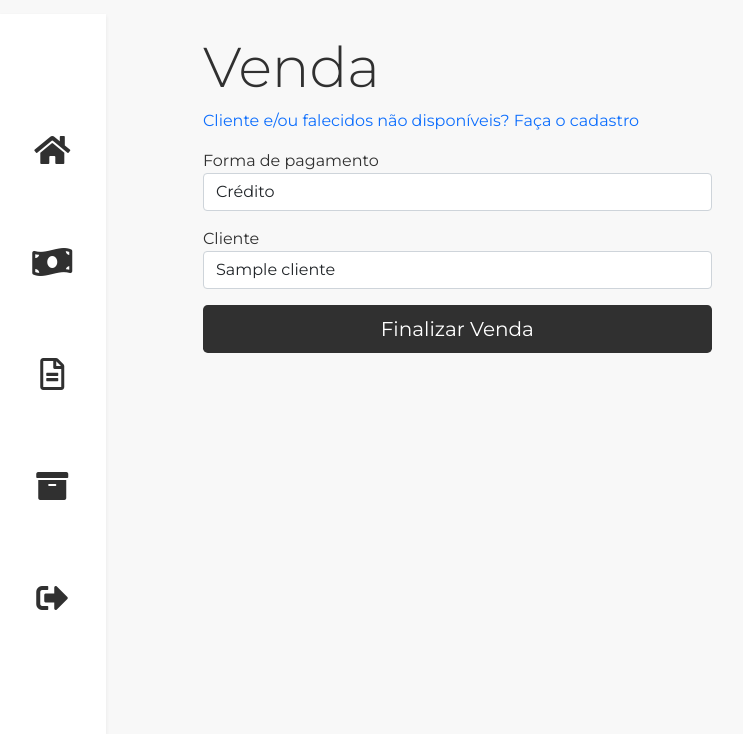
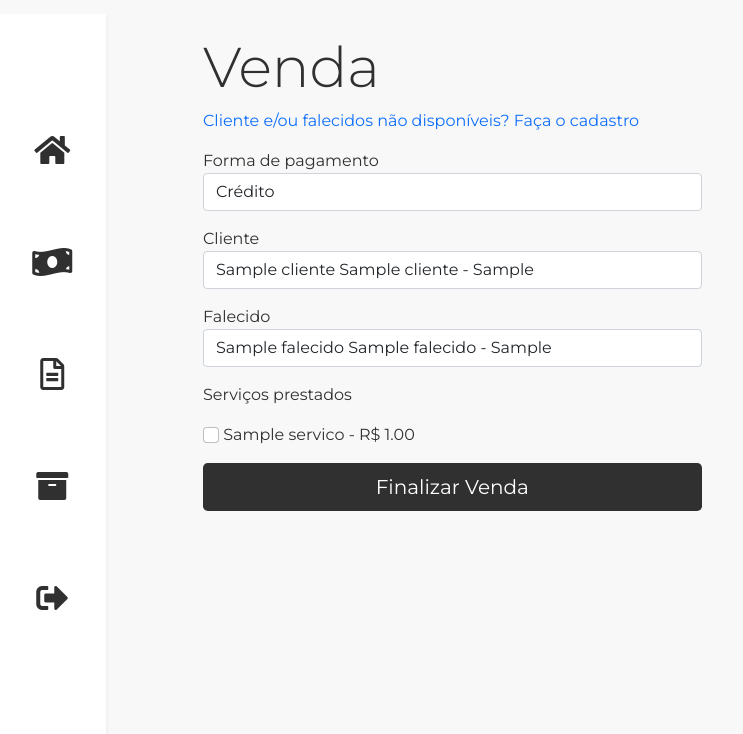
Before and after one commit to gabrielebonfim/sistema_funeraria, a Django app: page /venda in a window 1280 px wide. Shown: the part 66-800 px from the top of the page, without its empty margins (1-744 px from the left). Run offline with Django 3.2, Linux system fonts and the light colour scheme; tables that the repository leaves empty hold one stand-in row (values such as "Sample post"); some libraries are stand-ins or nearby versions.

Commit message:
Falta fazer o formulário venda funcionar

```diff
--- a/gerenciamento/models.py
+++ b/gerenciamento/models.py
@@ -43,15 +43,28 @@ class Venda(models.Model):
     cliente = models.ForeignKey(Cliente, verbose_name='Cliente', on_delete=models.PROTECT)
     falecido = models.ForeignKey(Falecido, verbose_name='Falecido', on_delete=models.PROTECT)
     servicos = models.ManyToManyField(Servico, verbose_name='Serviços prestados')
-    total = models.DecimalField('Valor total', decimal_places=2, max_digits=10)
-
-    @property
-    def valor_total():
-        servicos = self.servicos.all()
-        preco_total = 0.00
-        for servico in servicos:
-            preco_total += servico.preco
-        return preco_total
 
     def __str__(self):
-        return f'{self.id} - {self.cliente}'
+        return f'{self.id} {self.cliente} - {self.falecido}'
+
+
+
+
+
+
+
+
+
+
+    # total = models.DecimalField('Valor total', decimal_places=2, max_digits=10)
+
+    # @property
+    # def valor_total():
+    #     servicos = self.servicos.all()
+    #     preco_total = 0.00
+    #     for servico in servicos:
+    #         preco_total += servico.preco
+    #     return preco_total
+
+    # def __str__(self):
+    #     return f'{self.id} - {self.cliente}'
--- a/gerenciamento/templates/clientes.html
+++ b/gerenciamento/templates/clientes.html
@@ -19,7 +19,7 @@
         </div>
 
         <div class="form-group mb-3">
-            <input type='text' name='cpf' class="form-control col-6" placeholder="CPF">
+            <input type='text' name='cpf' class="form-control col-6" placeholder="CPF" maxlength="11">
         </div>
 
         <div class="form-group mb-3">
@@ -27,7 +27,7 @@
         </div>
 
         <div class="form-group mb-3">
-            <input type='text' name='telefone' class="form-control col-6" placeholder="Telefone">
+            <input type='text' name='telefone' class="form-control col-6" placeholder="Telefone"  maxlength="11">
         </div>
 
         <div class="form-group mb-3">
--- a/gerenciamento/templates/falecidos.html
+++ b/gerenciamento/templates/falecidos.html
@@ -20,7 +20,7 @@
         </div>
 
         <div class="form-group mb-3">
-            <input type='text' name='cpf' class="form-control col-6" placeholder="CPF">
+            <input type='text' name='cpf' class="form-control col-6" placeholder="CPF"  maxlength="11">
         </div>
 
         <div class="form-group mb-3">
--- a/gerenciamento/templates/venda.html
+++ b/gerenciamento/templates/venda.html
@@ -4,6 +4,7 @@
 <div class="container">
     <h1 class="display-4">Venda</h1>
     <a href="{% url 'clientes'%}"> Cliente e/ou falecidos não disponíveis? Faça o cadastro</a>
+    <div class="row">
     <form method='POST' class="col-7">
         {% csrf_token %}
         <div class="form-group mb-3 mt-3">
@@ -20,16 +21,34 @@
             <label for="forma-pag">Cliente</label>
             <select class="form-control mb-3" id="forma-pag">
                 {% for i in clientes%}
-                <option name='cliente' value="{{ i.nome }}" class="form-control col-2">{{ i.nome }}</option>
+                <option name='cliente' value="{{ i.id }}" class="form-control col-2">{{ i.nome }} {{ i.sobrenome }} - {{ i.cpf }}</option>
                 {%endfor%}
             </select>
         </div>
 
+        <div class="form-group mb-3 mt-3">
+            <label for="forma-pag">Falecido</label>
+            <select class="form-control mb-3" id="forma-pag">
+                {% for i in falecidos%}
+                <option name='falecido' value="{{ i.id }}" class="form-control col-2">{{ i.nome }} {{ i.sobrenome }} - {{ i.cpf }}</option>
+                {%endfor%}
+            </select>
+        </div>
 
+        <label>Serviços prestados</label>
+        <div class="form-group mb-3 mt-3">
+            {% for i in servicos %}
+            <input class="form-check-input" type="checkbox" value="{{ i.id }}">
+            <label class="form-check-label" for="defaultCheck1">
+                {{ i.nome }} - R$ {{ i.preco }}
+            </label><br>
+            {%endfor%}
+        </div>
 
         <div class="d-grid gap-1">
             <input type="submit" value="Finalizar Venda" id="enviar" class="btn btn-primar myprimary btn-block btn-lg"></input>
         </div>
     </form>
 </div>
+
 {%endblock%}
--- a/gerenciamento/views.py
+++ b/gerenciamento/views.py
@@ -58,7 +58,9 @@ def logoutAction(request):
 
 
 def venda(request):
-    context = Cliente.objects.all() #TODO: Deveria estar correlacionado à fk do model Venda?
+    clientes = Cliente.objects.all()
+    falecidos = Falecido.objects.all()
+    servicos = Servico.objects.all()
 
     if request.method == 'POST':
         form = VendaForm(request.POST)
@@ -66,10 +68,11 @@ def venda(request):
         if form.is_valid():
             form.save()
             messages.success(request, f'Venda efetuada com sucesso')
+            return redirect('dashboard')
         else:
             messages.warning(request, 'Preencha os campos corretamente!')
 
-    return render(request,'venda.html', {'clientes': context})
+    return render(request,'venda.html',  {'clientes': clientes, 'falecidos':falecidos, 'servicos':servicos})
 
 
 def cadastros(request):
@@ -94,6 +97,8 @@ def clientes(request):
     return render(request,'clientes.html')
 
 def servicos(request):
+    servicos = Servico.objects.all()
+
     if request.method == 'POST':
         form = ServicoForm(request.POST)
 
@@ -104,7 +109,7 @@ def servicos(request):
         else:
             messages.warning(request, 'Preencha os campos corretamente!')
 
-    return render(request,'servicos.html')
+    return render(request,'servicos.html', {'servicos': servicos})
 
 
 def falecidos(request):
```
Also changed, not shown: gerenciamento/templates/servicos.html (+8 -0 lines).
